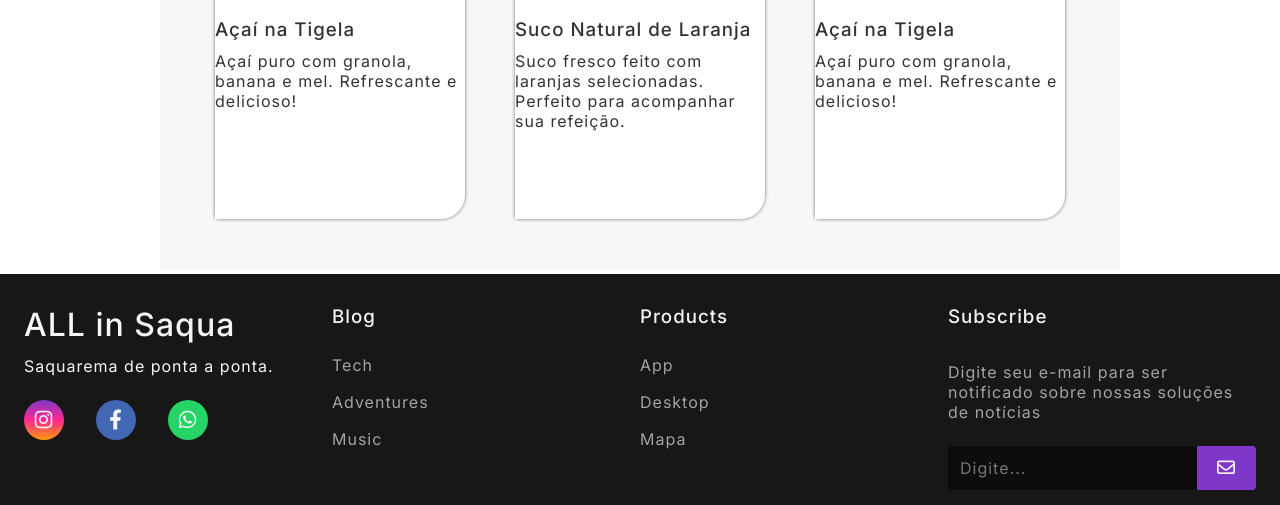
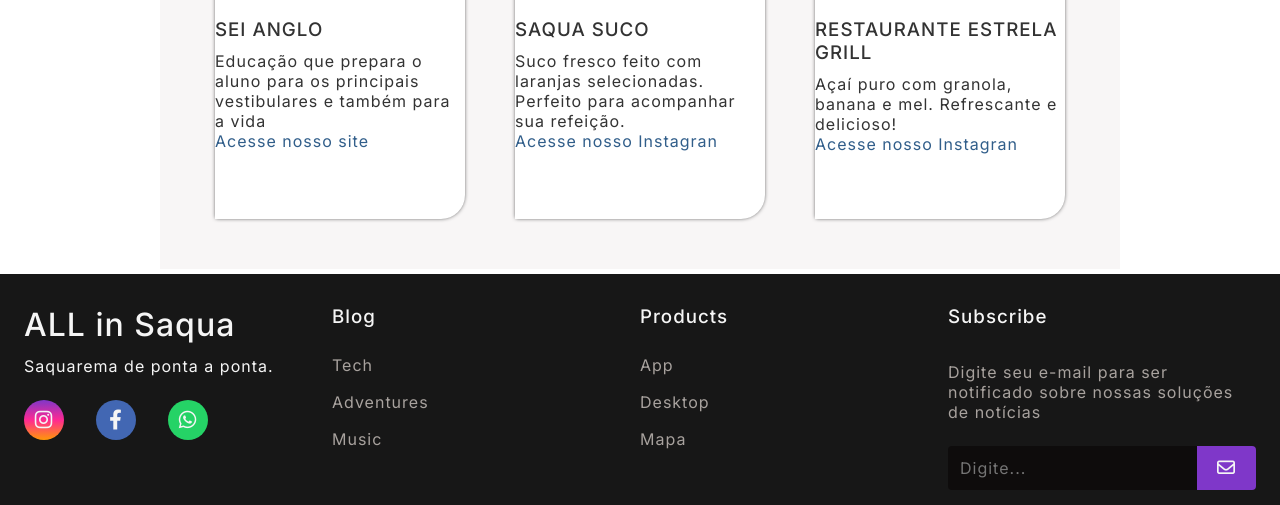
Before and after one commit to HelioMattos/SITEALLINSAQUA, a PHP site: page /lojas.php in a window 1280 px wide. Shown: the part 888-1393 px from the top of the page. Run offline with PHP 8.4, Linux system fonts and the light colour scheme.

Commit message:
atualizacao

```diff
--- a/lojas.php
+++ b/lojas.php
@@ -39,47 +39,55 @@
 					<div class="pacotes-cards">
 						<div class="card">
 							<img class="card-image" src="img/padariap.jpg" alt="Padaria da Ponte">
-							<h3>Hambúrguer Artesanal</h3>
+							<h3>Padaria da ponte</h3>
 							<p>Pão artesanal, carne bovina suculenta, alface, tomate, queijo e molho especial.</p>
+							<a href="https://www.instagram.com/padariadaponte/" target="_blank">Acesse nosso Instagran</a>
 						</div>
 
 						<!-- Item 2 -->
 						<div class="card">
 							<img class="card-image" src="img/drogariaa.jpg" alt="Drogarias Alexandre">
 							<h3>Drogarias Alexandre</h3>
-							<p>Massa crocante, calabresa defumada, cebola e bastante queijo.</p>
+							<p>Aqui você encontra tudo mais barato</p>
+							<a href="https://drogariasalexandre.com.br/" target="_blank">Acesse nosso site</a>
 
 						</div>
 
 						<!-- Item 3 -->
 						<div class="card">
-							<img class="card-image" src="img/pastel.jpg" alt="Pastel de Carne">
-							<h3>Pastel de Carne</h3>
-							<p>Pastel recheado com carne temperada, frito na hora e crocante.</p>
+							<img class="card-image" src="img/ncores.jpeg" alt="Ncores Tintas">
+							<h3>Ncores Tintas</h3>
+							<p>Onde comprar e mais barato.</p>
+							<br>
+							<a href="https://www.ncores.com.br/" target="_blank">Acesse nosso site</a>
 
 						</div>
 
 						<!-- Item 4 -->
 						<div class="card">
-							<img class="card-image" src="img/açaí.jpg" alt="Açaí na Tigela">
-							<h3>Açaí na Tigela</h3>
-							<p>Açaí puro com granola, banana e mel. Refrescante e delicioso!</p>
+
+							<img class="card-image" src="img/seianglo.jpeg" alt="SEI ANGLO">
+							<h3>SEI ANGLO</h3>
+							<p>Educação que prepara o aluno para os principais vestibulares e também para a vida</p>
+							<a href="https://seianglosaquarema.com.br/" target="_blank">Acesse nosso site</a>
 
 						</div>
 
 						<!-- Item 5 -->
 						<div class="card">
-							<img class="card-image" src="img/suco.jpg" alt="Suco Natural de Laranja">
-							<h3>Suco Natural de Laranja</h3>
+							<img class="card-image" src="img/saquasuco.jpg" alt="Suco Natural de Laranja">
+							<h3>SAQUA SUCO</h3>
 							<p>Suco fresco feito com laranjas selecionadas. Perfeito para acompanhar sua refeição.</p>
+							<a href="https://www.instagram.com/restaurantesaquasuco/" target="_blank">Acesse nosso Instagran</a>
 
 						</div>
 
 						<!-- Item 6 -->
 						<div class="card">
-							<img class="card-image" src="img/açaí.jpg" alt="Açaí na Tigela">
-							<h3>Açaí na Tigela</h3>
+							<img class="card-image" src="img/estrelagrill.jpg" alt="ESTRELA GRILL">
+							<h3>RESTAURANTE ESTRELA GRILL</h3>
 							<p>Açaí puro com granola, banana e mel. Refrescante e delicioso!</p>
+							<a href="https://www.instagram.com/estrelagrillchurrascaria_/" target="_blank">Acesse nosso Instagran</a>
 
 						</div>
 
```
Also changed, not shown: gruta.php (+6 -6 lines), igreja.php (+7 -7 lines), sambaquis.php (+6 -6 lines), turismo.php (+3 -5 lines), veu.php (+7 -6 lines), voo.php (+9 -6 lines), img/estrelagrill.jpg (added), img/ncores.jpeg (added), img/saquasuco.jpg (added), img/seianglo.jpeg (added).
